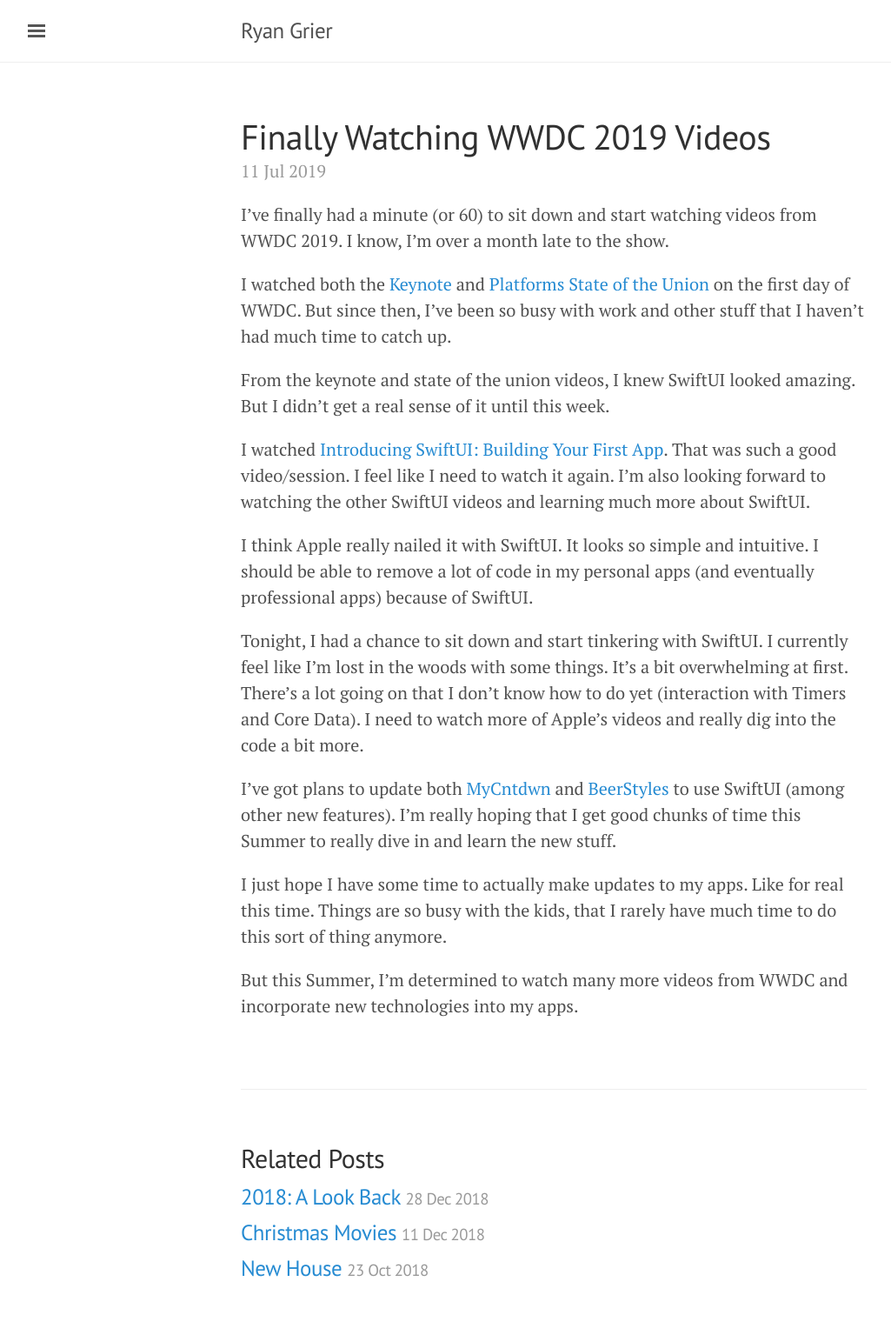
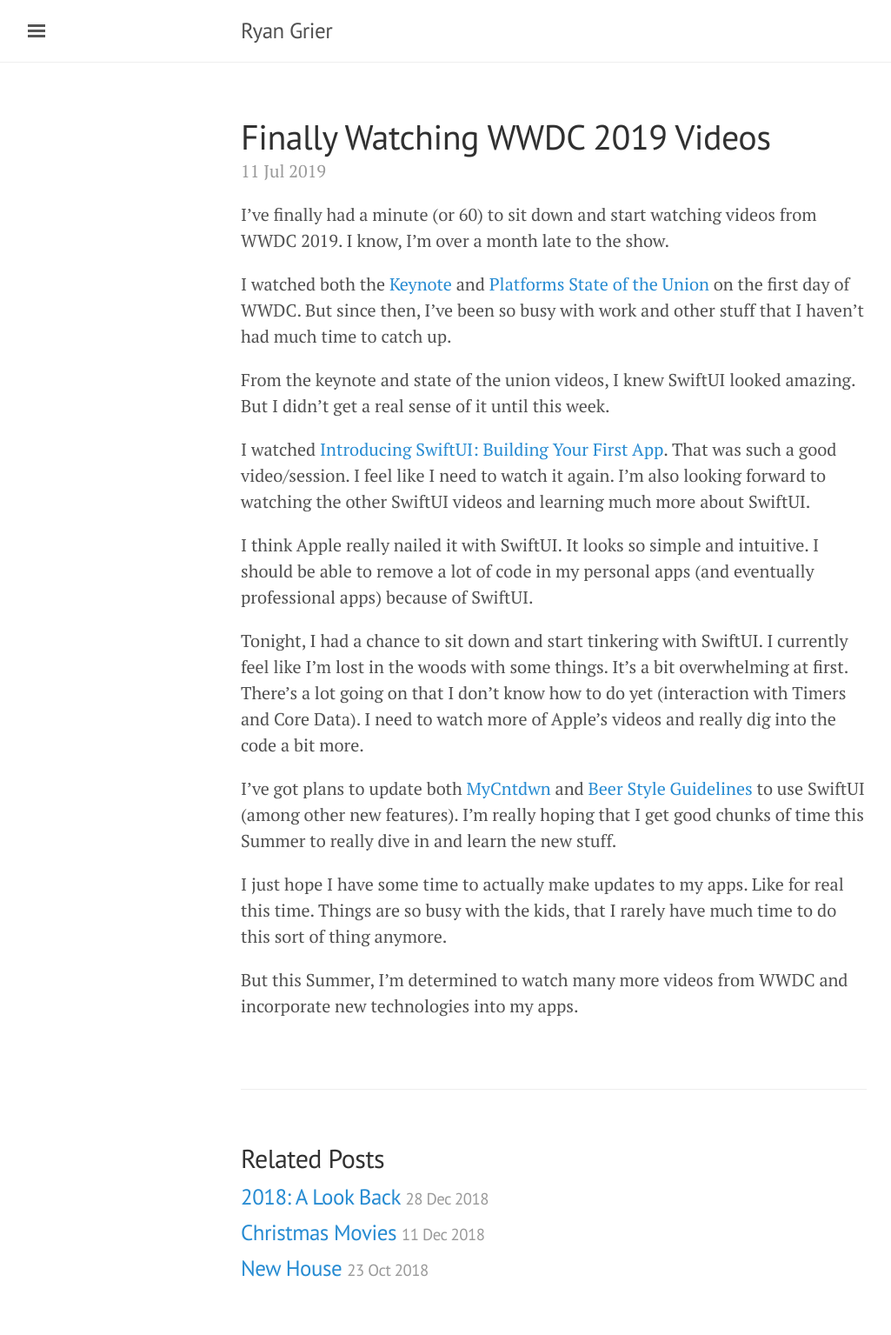
Before and after one commit to rwgrier/rwgrier.github.io, a Jekyll site: the page built from _posts/2019/2019-07-10-finally-watching-wwdc-2019-videos.md, in a window 1280 px wide. Shown: the whole page at 87% size, without its empty margins (3-1028 px from the left). Built offline with Jekyll 4.4.1, drawn with Linux system fonts in a browser that asks for light colours.

Commit message:
You know it’s bad when you give your own app the wrong name.
🤦🏻‍♂️ x10.

```diff
--- a/_posts/2019/2019-07-10-finally-watching-wwdc-2019-videos.md
+++ b/_posts/2019/2019-07-10-finally-watching-wwdc-2019-videos.md
@@ -18,7 +18,7 @@ I think Apple really nailed it with SwiftUI. It looks so simple and intuitive. I
 
 Tonight, I had a chance to sit down and start tinkering with SwiftUI. I currently feel like I’m lost in the woods with some things. It’s a bit overwhelming at first. There’s a lot going on that I don’t know how to do yet (interaction with Timers and Core Data). I need to watch more of Apple’s videos and really dig into the code a bit more.
 
-I’ve got plans to update both [MyCntdwn](https://apps.apple.com/us/app/mycntdwn/id293970065?ls=1) and [BeerStyles](https://apps.apple.com/us/app/beer-style-guidelines/id998139111?ls=1) to use SwiftUI (among other new features). I’m really hoping that I get good chunks of time this Summer to really dive in and learn the new stuff.
+I’ve got plans to update both [MyCntdwn](https://apps.apple.com/us/app/mycntdwn/id293970065?ls=1) and [Beer Style Guidelines](https://apps.apple.com/us/app/beer-style-guidelines/id998139111?ls=1) to use SwiftUI (among other new features). I’m really hoping that I get good chunks of time this Summer to really dive in and learn the new stuff.
 
 I just hope I have some time to actually make updates to my apps. Like for real this time. Things are so busy with the kids, that I rarely have much time to do this sort of thing anymore.
 
```
